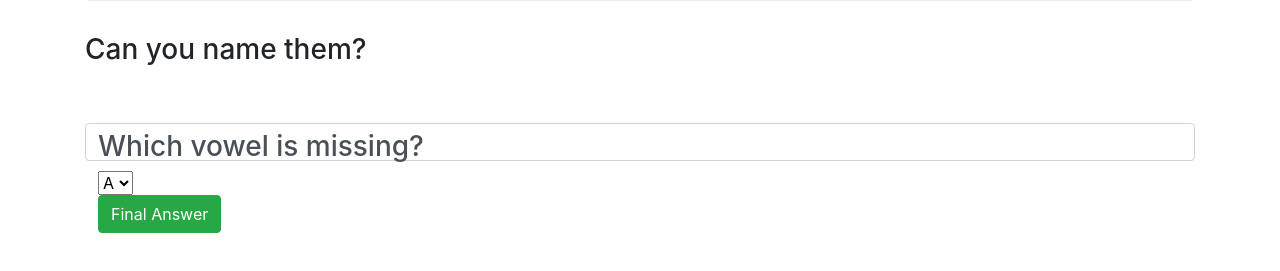
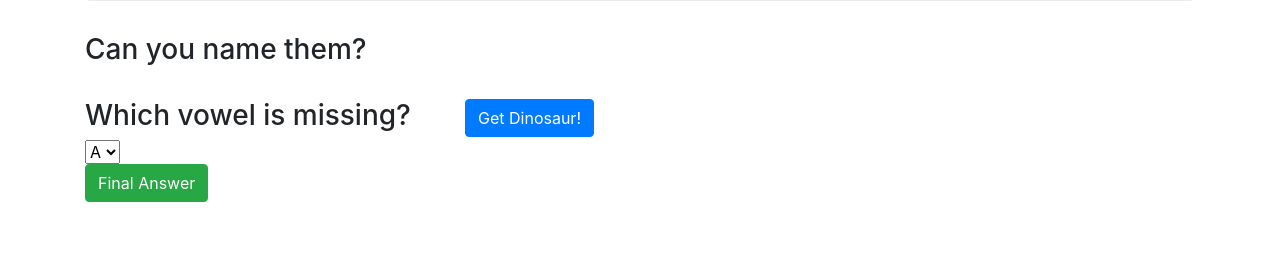
Before and after one commit to CommaderDavid/Dino-Ipsum, a website built with webpack: page src/index.html in a window 1280 px wide. Shown: the part 183-454 px from the top of the page. Built offline with nearby package versions, Linux system fonts and the light colour scheme.

Commit message:
Add button for activating a random dino.

```diff
--- a/src/index.html
+++ b/src/index.html
@@ -10,9 +10,11 @@
       </div>
       <h3>Can you name them?</h3>
       <br>
+      <div class="row">
         <div class="name"></div>
         <br>
-      <form class="form-control" id="guess">
+        <div class="col-md-4">
+          <form id="guess">
             <h3>Which vowel is missing?</h3>
             <select id="vowels">
               <option value="a">A</option>
@@ -24,8 +26,13 @@
             <br>
             <button type="submit" class="btn btn-success">Final Answer</button>
           </form>
+        </div>
+        <div class="col-md-4">
+          <button type="button" class="btn btn-primary" id="get-name">Get Dinosaur!</button>
+        </div>
         <span id="correct-spelling"></span>
         <span id="answer"></span>
       </div>
+    </div>
   </body>
 </html>
```
Lines whose indentation alone changed are shown as unchanged.
